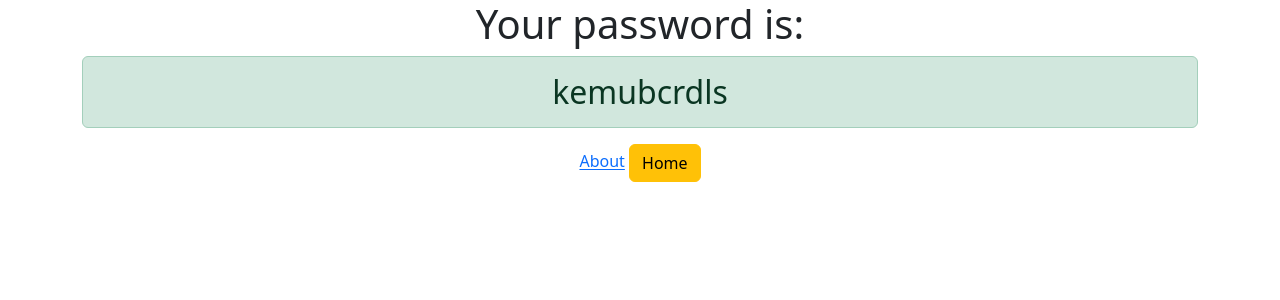
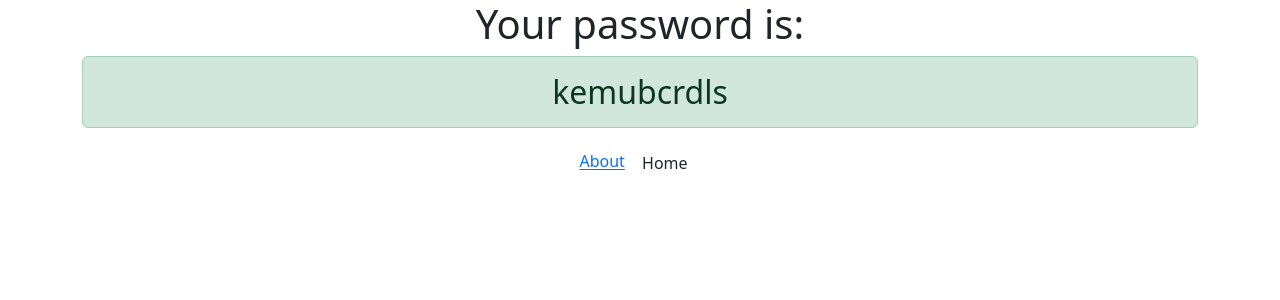
Before and after one commit to MagistrXXX/django-study-pass-gen, a Django app: page /generatedpassword in a window 1280 px wide. Shown: the top 300 px of the page. Run offline with Django 4.2, Linux system fonts and the light colour scheme.

Commit message:
My second commit proba

```diff
--- a/generator/templates/generator/password.html
+++ b/generator/templates/generator/password.html
@@ -3,5 +3,5 @@
     <h1> Your password is: </h1>
     <h2 class='alert alert-success'> {{ password }}</h2>
     <a href='{%url 'discription' %}'>About</a>
-    <a href='{%url 'home' %}' class='btn btn-warning'>Home</a>
+    <a href='{%url 'home' %}' class='btn btn-ifo'>Home</a>
 </div>
```
